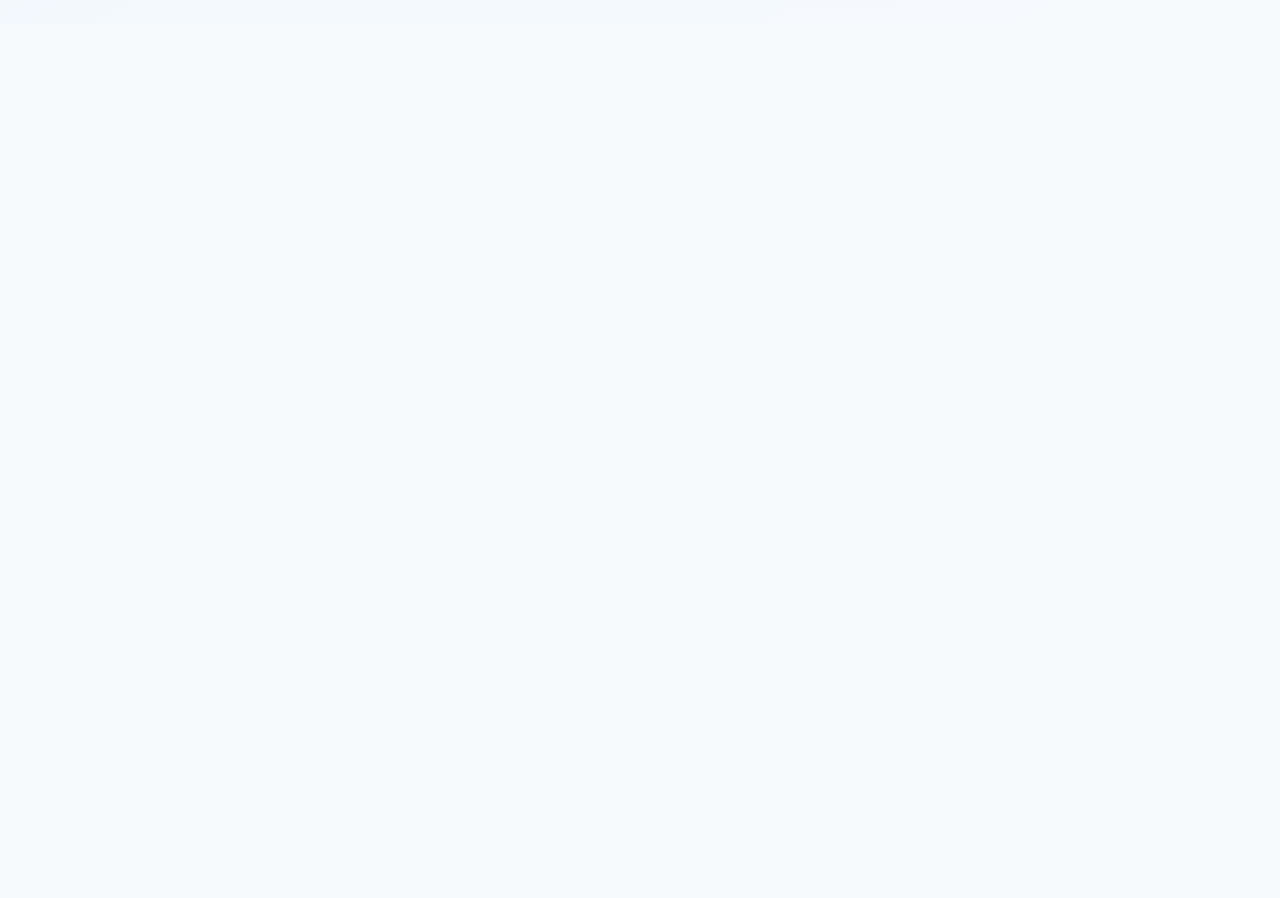
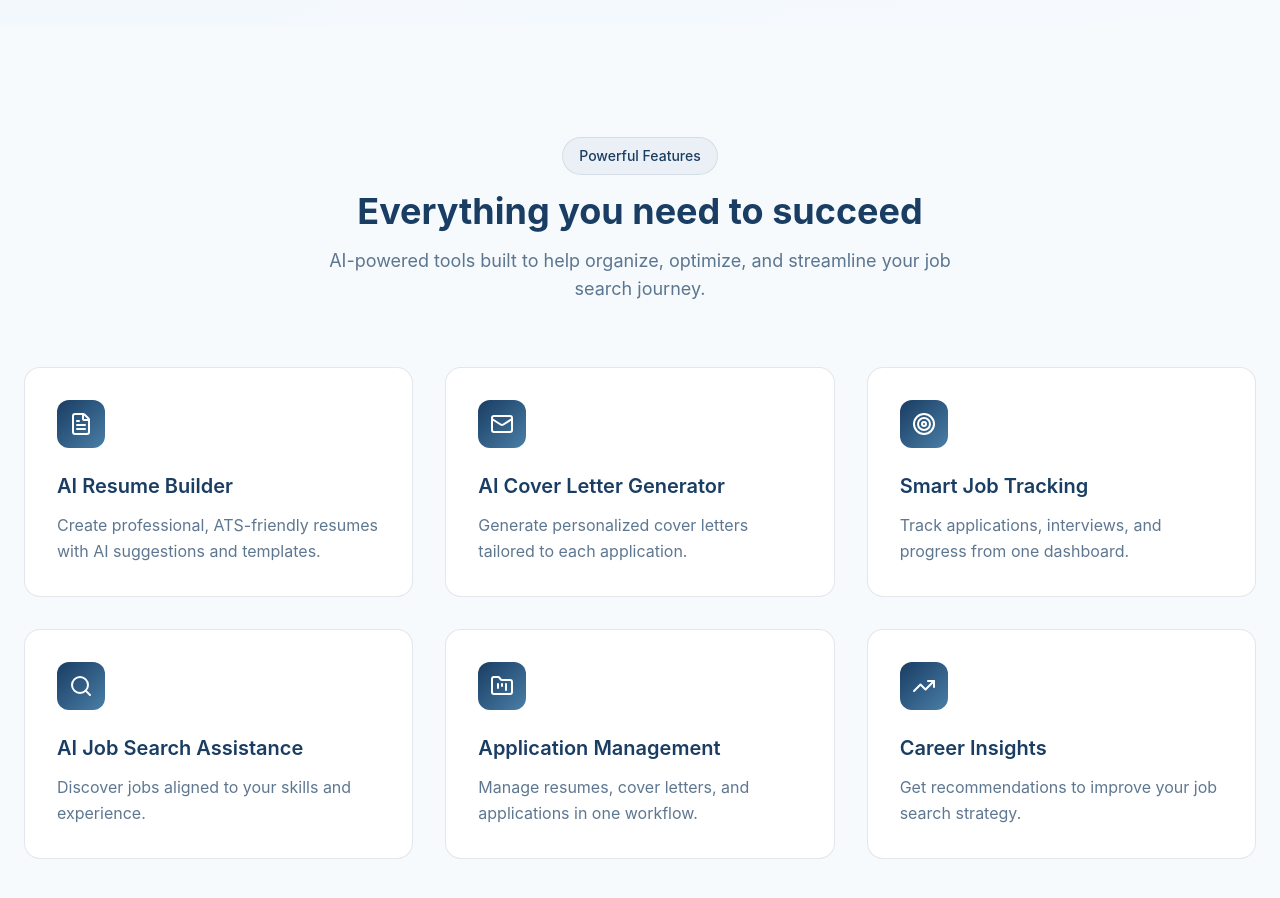
Before and after one commit to brimmt/jobseeker_v2, a React (Vite) app in the folder frontend/jobseeker_frontend/: page / in a window 1280 px wide. Shown: the part 700-1598 px from the top of the page. Before the commit the page ends 800 px from the top, so only its background shows below. Built offline with nearby package versions, Linux system fonts and the light colour scheme.

Commit message:
Updated frontend pages and backend connection

```diff
--- a/frontend/jobseeker_frontend/src/App.jsx
+++ b/frontend/jobseeker_frontend/src/App.jsx
@@ -3,6 +3,7 @@ import { BrowserRouter, Routes, Route } from "react-router-dom";
 import Home from "./pages/Home";
 import Login from "./pages/Login";
 import Signup from "./pages/Signup";
+import Dashboard from "./pages/Dashboard";
 
 function App() {
   return (
@@ -16,6 +17,8 @@ function App() {
 
         <Route path="/signup" element={<Signup />} />
 
+        <Route path="/dashboard" element={<Dashboard />} />
+
       </Routes>
 
     </BrowserRouter>
--- /dev/null
+++ b/frontend/jobseeker_frontend/src/components/Features.jsx
@@ -0,0 +1,111 @@
+import {
+  FileText,
+  Mail,
+  Target,
+  Search,
+  FolderKanban,
+  TrendingUp,
+} from "lucide-react";
+
+const features = [
+  {
+    icon: FileText,
+    title: "AI Resume Builder",
+    description:
+      "Create professional, ATS-friendly resumes with AI suggestions and templates.",
+  },
+  {
+    icon: Mail,
+    title: "AI Cover Letter Generator",
+    description:
+      "Generate personalized cover letters tailored to each application.",
+  },
+  {
+    icon: Target,
+    title: "Smart Job Tracking",
+    description:
+      "Track applications, interviews, and progress from one dashboard.",
+  },
+  {
+    icon: Search,
+    title: "AI Job Search Assistance",
+    description:
+      "Discover jobs aligned to your skills and experience.",
+  },
+  {
+    icon: FolderKanban,
+    title: "Application Management",
+    description:
+      "Manage resumes, cover letters, and applications in one workflow.",
+  },
+  {
+    icon: TrendingUp,
+    title: "Career Insights",
+    description:
+      "Get recommendations to improve your job search strategy.",
+  },
+];
+
+function Features() {
+  return (
+    <section
+      id="features"
+      className="bg-[var(--background)] px-6 py-20 md:py-28"
+    >
+      <div className="mx-auto max-w-7xl">
+
+        <div className="mb-16 text-center">
+
+          <div className="mb-4 inline-flex items-center gap-2 rounded-full border border-[var(--primary)]/10 bg-[var(--primary)]/5 px-4 py-2">
+            <span className="text-sm font-medium text-[var(--primary)]">
+              Powerful Features
+            </span>
+          </div>
+
+          <h2 className="mb-4 text-4xl font-bold text-[var(--primary)]">
+            Everything you need to succeed
+          </h2>
+
+          <p className="mx-auto max-w-2xl text-lg text-[var(--foreground)]/70">
+            AI-powered tools built to help organize, optimize, and streamline
+            your job search journey.
+          </p>
+
+        </div>
+
+        <div className="grid gap-8 md:grid-cols-2 lg:grid-cols-3">
+
+          {features.map((feature) => {
+            const Icon = feature.icon;
+
+            return (
+              <div
+                key={feature.title}
+                className="group cursor-pointer rounded-2xl border border-[var(--border)] bg-white p-8 transition-all hover:border-[var(--primary)]/30 hover:shadow-lg"
+              >
+                <div className="mb-6 flex h-12 w-12 items-center justify-center rounded-xl bg-gradient-to-br from-[var(--primary)] to-[var(--secondary)] transition-transform group-hover:scale-110">
+
+                  <Icon className="h-6 w-6 text-white" />
+
+                </div>
+
+                <h3 className="mb-3 text-xl font-semibold text-[var(--primary)]">
+                  {feature.title}
+                </h3>
+
+                <p className="leading-relaxed text-[var(--foreground)]/70">
+                  {feature.description}
+                </p>
+
+              </div>
+            );
+          })}
+
+        </div>
+
+      </div>
+    </section>
+  );
+}
+
+export default Features;
--- /dev/null
+++ b/frontend/jobseeker_frontend/src/pages/Dashboard.jsx
@@ -0,0 +1,91 @@
+import { Link } from "react-router-dom";
+import { FileText, Mail, Search, Briefcase, User } from "lucide-react";
+
+const dashboardCards = [
+  {
+    icon: FileText,
+    title: "Resume Builder",
+    description: "Create and customize professional resumes with AI assistance",
+    path: "/resume",
+    color: "#1A3D63",
+  },
+  {
+    icon: Mail,
+    title: "Cover Letter Generator",
+    description: "Generate tailored cover letters for any job application",
+    path: "/cover-letter",
+    color: "#1A3D63",
+  },
+  {
+    icon: Search,
+    title: "Job Search",
+    description: "Find and explore job opportunities matching your profile",
+    path: "/job-search",
+    color: "#1A3D63",
+  },
+  {
+    icon: Briefcase,
+    title: "Manage Jobs",
+    description: "Track applications and organize your job search pipeline",
+    path: "/manage-jobs",
+    color: "#1A3D63",
+  },
+  {
+    icon: User,
+    title: "Manage Account",
+    description: "Update your profile, preferences, and account settings",
+    path: "/account",
+    color: "#1A3D63",
+  },
+];
+
+function Dashboard() {
+  return (
+    <div className="min-h-screen bg-[var(--background)] px-6 py-12">
+      <div className="mx-auto max-w-6xl">
+        <div className="mb-8">
+          <h1 className="mb-2 text-3xl font-semibold text-[var(--primary)]">
+            Welcome to JobSeeker AI
+          </h1>
+
+          <p className="text-lg text-[var(--secondary)]">
+            Your intelligent companion for job search success
+          </p>
+        </div>
+
+        <div className="grid grid-cols-1 gap-6 md:grid-cols-2 lg:grid-cols-3">
+          {dashboardCards.map((card) => {
+            const Icon = card.icon;
+
+            return (
+              <Link
+                key={card.path}
+                to={card.path}
+                className="group rounded-2xl border border-[var(--border)] bg-white p-6 transition-all duration-200 hover:-translate-y-1 hover:shadow-lg"
+              >
+                <div className="flex h-full flex-col">
+                  <div
+                    className="mb-4 flex h-12 w-12 items-center justify-center rounded-xl"
+                    style={{ backgroundColor: card.color }}
+                  >
+                    <Icon className="h-6 w-6 text-white" />
+                  </div>
+
+                  <h3 className="mb-2 text-xl font-semibold text-[var(--primary)]">
+                    {card.title}
+                  </h3>
+
+                  <p className="text-sm text-[var(--secondary)]">
+                    {card.description}
+                  </p>
+                </div>
+              </Link>
+            );
+          })}
+        </div>
+      </div>
+    </div>
+  );
+}
+
+export default Dashboard;
--- a/frontend/jobseeker_frontend/src/pages/Home.jsx
+++ b/frontend/jobseeker_frontend/src/pages/Home.jsx
@@ -1,5 +1,6 @@
 import Navbar from "../components/Navbar";
 import Hero from "../components/Hero";
+import Features from "../components/Features";
 
 function Home() {
   return (
@@ -9,6 +10,8 @@ function Home() {
 
       <Hero />
 
+      <Features />
+
     </div>
   );
 }
--- a/frontend/jobseeker_frontend/src/pages/Login.jsx
+++ b/frontend/jobseeker_frontend/src/pages/Login.jsx
@@ -1,19 +1,34 @@
 import { useState } from "react";
-import { Mail, Lock, ArrowRight, FileText } from "lucide-react";
-import { Link } from "react-router-dom";
+import { useNavigate } from "react-router-dom";
 
 function Login() {
+  const navigate = useNavigate();
   const [email, setEmail] = useState("");
   const [password, setPassword] = useState("");
 
-  function handleSubmit(e) {
-    e.preventDefault();
+  async function handleSubmit(e) {
+  e.preventDefault();
 
-    console.log("Login:", {
-      email,
-      password,
+  try {
+    const response = await fetch("http://localhost:8000/api/accounts/login/", {
+      method: "POST",
+      headers: {
+        "Content-Type": "application/json",
+      },
+      body: JSON.stringify({
+        email,
+        password,
+      }),
     });
+
+    const data = await response.json();
+
+    console.log("Login:", data);
+    navigate("/dashboard");
+  } catch (error) {
+    console.error("Login error:", error);
   }
+}
 
   return (
     <div className="relative flex min-h-screen items-center justify-center overflow-hidden bg-[var(--background)] p-4">
--- a/frontend/jobseeker_frontend/src/pages/Signup.jsx
+++ b/frontend/jobseeker_frontend/src/pages/Signup.jsx
@@ -67,16 +67,34 @@ function Signup() {
     setStep(2);
   }
 
-  function handleSubmit(e) {
+  async function handleSubmit(e) {
     e.preventDefault();
 
-    console.log("Sign up:", {
-      ...formData,
-      tier: selectedTier,
-    });
+    try {
+      const response = await fetch("http://localhost:8000/api/accounts/signup/", {
+        method: "POST",
+        headers: {
+          "Content-Type": "application/json",
+        },
+        body: JSON.stringify({
+          ...formData,
+          tier: selectedTier,
+        }),
+      });
+
+      const data = await response.json();
+      console.log("Sign up:", data);
+    } catch (error) {
+      console.error("Sign up error:", error);
+    }
   }
 
   const selectedTierData = pricingTiers.find((tier) => tier.id === selectedTier);
+
+
+
+
+
 
   return (
     <div className="relative min-h-screen overflow-hidden bg-[var(--background)] px-4 py-12">
```
Also changed, not shown: 1 other file (tests, documents, lock files or other folders).
